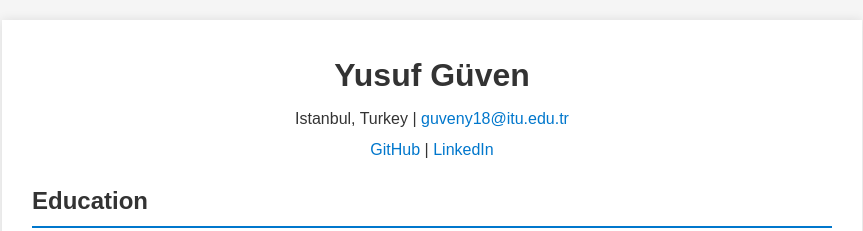
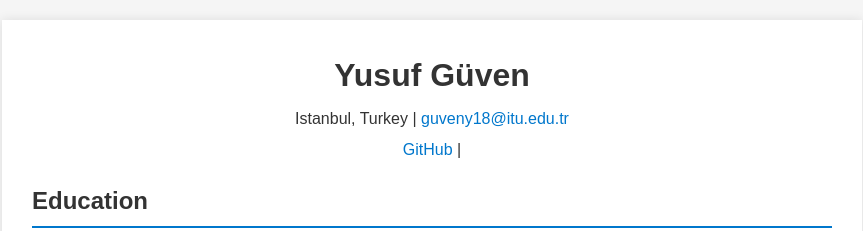
Before and after one commit to Yusufguvenx/yusufguven.github.io, a plain HTML site: page index.html in a window 1280 px wide. Shown: the top 231 px of the page, without its empty margins (208-1071 px from the left). Drawn offline with Linux system fonts and the light colour scheme.

Commit message:
changed linkedin_

```diff
--- a/index.html
+++ b/index.html
@@ -80,7 +80,6 @@
       <p>Istanbul, Turkey | <a href="mailto:guveny18@itu.edu.tr">guveny18@itu.edu.tr</a></p>
       <p>
         <a href="https://github.com/Yusufguvenx" target="_blank">GitHub</a> |
-        <a href="www.linkedin.com/in/yusufguvenx" target="_blank">LinkedIn</a>
       </p>
     </header>
 
```
